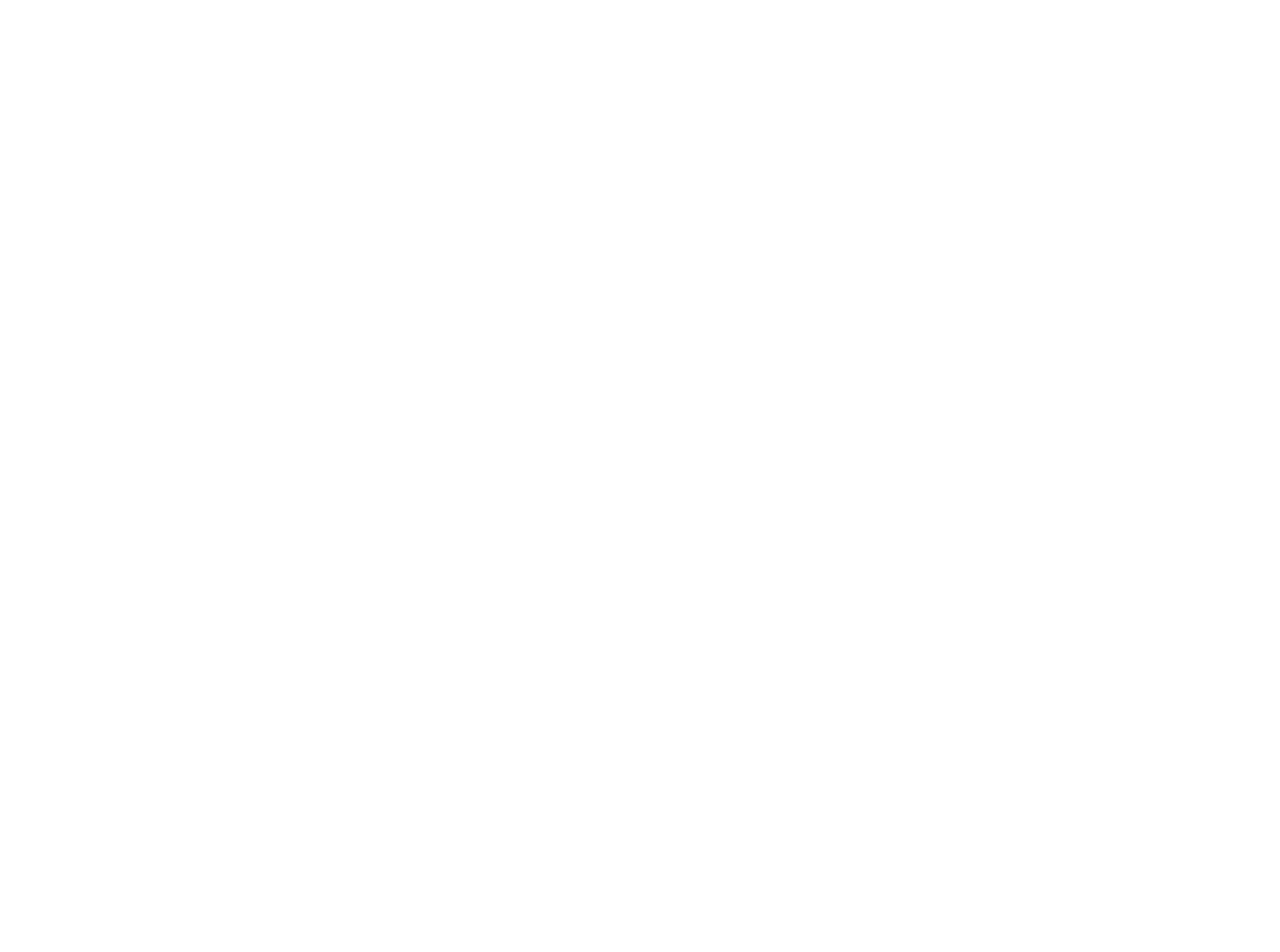
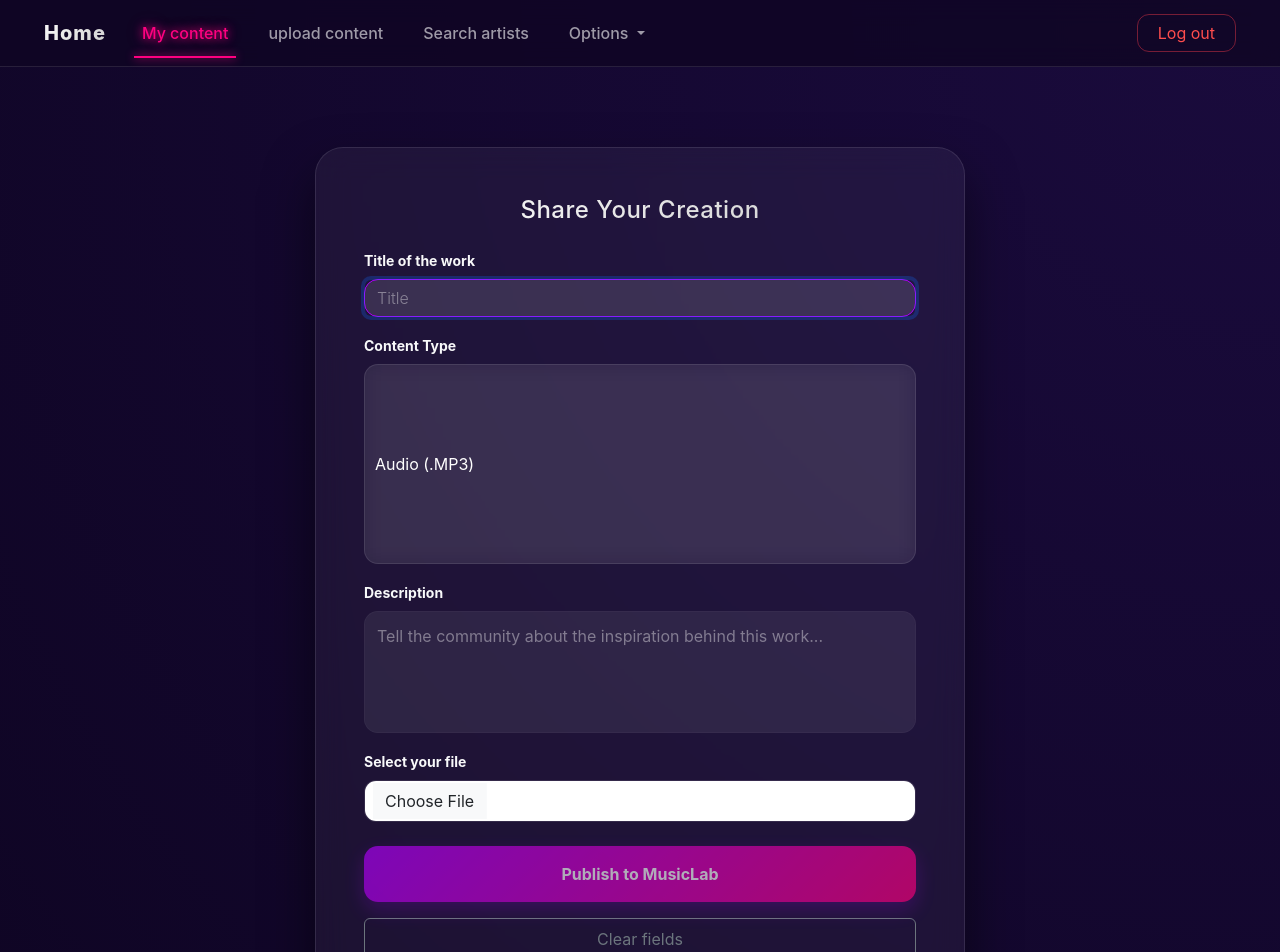
Before and after one commit to Bato05/Frontend-Musiclab, an Angular app: page /upload in a window 1280 px wide. Before the commit this address led to /. Shown: the top 952 px of the page. Before the commit the page ends 800 px from the top, so only its background shows below. Built offline with nearby package versions, Linux system fonts and the light colour scheme; sample sign-in values are in the browser's storage.

Commit message:
Formulario uploadContent 1.0 finalizado

```diff
--- a/src/app/app.routes.ts
+++ b/src/app/app.routes.ts
@@ -4,6 +4,7 @@ import { authGuard } from './services/guardService'; // Importamos el guard
 import { Login } from './components/forms/login/login';
 import { Register } from './components/forms/register/register';
 import { Home } from './components/dashboard/home/home';
+import { UploadContent } from './components/dashboard/uploadContent/uploadContent';
 
 export const routes: Routes = [
     // Redirecciones...
@@ -12,5 +13,8 @@ export const routes: Routes = [
     { path: 'register', component: Register},
     { path: 'home',
       component: Home,
+      canActivate: [authGuard]},
+    { path: 'upload',
+      component: UploadContent,
       canActivate: [authGuard]}
 ];
--- a/src/app/components/dashboard/home/home.html
+++ b/src/app/components/dashboard/home/home.html
@@ -7,10 +7,10 @@
     <div class="collapse navbar-collapse" id="navbarNavDropdown">
       <ul class="navbar-nav">
         <li class="nav-item">
-          <a class="nav-link active" aria-current="page" href="#">My content</a>
+          <a class="nav-link active" aria-current="page" routerLink="/home">My content</a>
         </li>
         <li class="nav-item">
-          <a class="nav-link" href="#">upload content</a>
+          <a class="nav-link" routerLink="/upload">upload content</a>
         </li>
         <li class="nav-item">
           <a class="nav-link" href="#">Search artists</a>
--- a/src/app/components/dashboard/home/home.ts
+++ b/src/app/components/dashboard/home/home.ts
@@ -1,13 +1,15 @@
+// app/components/dashboard/home/home.ts
 import { Component, OnInit, inject, ViewEncapsulation, ChangeDetectorRef } from '@angular/core';
 import { CommonModule } from '@angular/common';
 import { GetPosts } from '../../../services/getPosts';
-import { Router } from '@angular/router';
+import { Router, RouterLink } from '@angular/router';
 
 @Component({
   selector: 'app-home',
   standalone: true,
   encapsulation: ViewEncapsulation.None,
-  imports: [CommonModule],
+  imports: [CommonModule,
+            RouterLink],
   templateUrl: './home.html',
   styleUrl: '../../../app.css',
 })
--- /dev/null
+++ b/src/app/components/dashboard/uploadContent/uploadContent.html
@@ -0,0 +1,75 @@
+<nav class="navbar navbar-expand-lg bg-body-tertiary">
+  <div class="container-fluid">
+    <a class="navbar-brand" routerLink="/home">Home</a>
+    <button class="navbar-toggler" type="button" data-bs-toggle="collapse" data-bs-target="#navbarNavDropdown" aria-controls="navbarNavDropdown" aria-expanded="false" aria-label="Toggle navigation">
+      <span class="navbar-toggler-icon"></span>
+    </button>
+    <div class="collapse navbar-collapse" id="navbarNavDropdown">
+      <ul class="navbar-nav">
+        <li class="nav-item">
+            <a class="nav-link active" aria-current="page" routerLink="/home">My content</a>
+        </li>
+        <li class="nav-item">
+            <a class="nav-link" routerLink="/upload">upload content</a>
+        </li>
+        <li class="nav-item">
+          <a class="nav-link" href="#">Search artists</a>
+        </li>
+        <li class="nav-item dropdown">
+          <a class="nav-link dropdown-toggle" href="#" role="button" data-bs-toggle="dropdown" aria-expanded="false">
+            Options
+          </a>
+          <ul class="dropdown-menu">
+            <li><a class="dropdown-item" href="#">Profile</a></li>
+            <li><a class="dropdown-item" href="#">Settings</a></li>
+          </ul>
+        </li>
+      </ul>
+    </div>
+    <button type="button" (click)="logout()" class="btn btn-outline-danger">Log out</button>
+  </div>
+</nav>
+
+<!-- Formulario de creacion de publicaciones -->
+<div class="home-wrapper d-flex flex-column align-items-center mt-5">
+  <div class="auth-card p-5 w-100" style="max-width: 650px;">
+    <h2 class="card-title text-center mb-4">Share Your Creation</h2>
+
+    <form [formGroup]="formulario">
+      <div class="text-start mb-3">
+        <label class="form-label small fw-bold text-light">Title of the work</label>
+        <div class="input-group custom-input-group">
+          <input type="text" class="form-control bg-transparent border-0 text-white"
+                 placeholder="Title" formControlName="title" required autofocus>
+        </div>
+      </div>
+
+      <div class="text-start mb-3">
+        <label class="form-label small fw-bold text-light">Content Type</label>
+        <select class="form-control" formControlName="file_type" required>
+          <option value="audio">Audio (.MP3)</option>
+          <option value="score">Score (.PDF)</option>
+          <option value="lyric">Lyric (.Text)</option>
+        </select>
+      </div>
+
+      <div class="text-start mb-3">
+        <label class="form-label small fw-bold text-light">Description</label>
+        <textarea class="form-control" rows="4"
+                  placeholder="Tell the community about the inspiration behind this work..." formControlName="description"></textarea>
+      </div>
+
+      <div class="text-start mb-4">
+        <label class="form-label small fw-bold text-light">Select your file</label>
+        <input type="file" (change)="onFileSelected($event)" class="form-control btn-outline-light">
+      </div>
+
+      <button type="button" [disabled]="formulario.invalid" (click)="publicar()" class="btn btn-neon w-100 py-3 mb-3">
+        Publish to MusicLab
+      </button>
+      <button type="reset" class="btn btn-outline-secondary w-100 py-2">
+        Clear fields
+      </button>
+    </form>
+  </div>
+</div>
--- /dev/null
+++ b/src/app/components/dashboard/uploadContent/uploadContent.ts
@@ -0,0 +1,56 @@
+import { Component, inject, ViewEncapsulation } from '@angular/core';
+import { CommonModule } from '@angular/common';
+import { Router, RouterLink } from '@angular/router';
+import { Validators, FormBuilder, FormGroup, ReactiveFormsModule } from '@angular/forms';
+import { UploadService } from '../../../services/uploadService';
+
+@Component({
+  selector: 'app-upload-content',
+  standalone: true,
+  encapsulation: ViewEncapsulation.None,
+  // Agregamos ReactiveFormsModule a los imports
+  imports: [CommonModule, RouterLink, ReactiveFormsModule],
+  templateUrl: './uploadContent.html',
+  styleUrl: '../../../app.css',
+})
+export class UploadContent {
+  private router = inject(Router);
+
+  public formulario: FormGroup;
+
+  private uploadService = inject(UploadService);
+
+  constructor(private fb: FormBuilder) {
+    this.formulario = this.fb.group({
+      title: ['', [Validators.required, Validators.minLength(5)]],
+      file_type: ['audio', [Validators.required]],
+      description: ['', [Validators.maxLength(200)]]
+    });
+  }
+
+  logout(): void {
+    localStorage.clear();
+    sessionStorage.clear();
+    this.router.navigate(['/login']);
+  }
+
+  public selectedFile: File | null = null;
+
+  onFileSelected(event: any): void {
+      this.selectedFile = event.target.files[0];
+  }
+
+  publicar(): void {
+      if (this.formulario.valid) {
+          // Usamos el servicio pasando el formulario Y el archivo (aunque sea null)
+          this.uploadService.postPosts(this.formulario.value, this.selectedFile).subscribe({
+              next: (res: any) => {
+                  alert("¡Publicación realizada con éxito!");
+                  this.formulario.reset();
+                  this.selectedFile = null;
+              },
+              error: (err: any) => alert("Error en la publicación")
+          });
+      }
+  }
+}
--- /dev/null
+++ b/src/app/services/uploadService.ts
@@ -0,0 +1,33 @@
+import { Injectable } from '@angular/core';
+import { inject } from '@angular/core';
+import { HttpClient } from '@angular/common/http';
+import { Observable } from 'rxjs';
+
+@Injectable({
+  providedIn: 'root',
+})
+export class UploadService {
+  private http = inject(HttpClient);
+
+  private apiUrl = 'http://localhost/phpMusicLab/api/index.php?accion=posts';
+
+  postPosts(datosFormulario: any, archivo: File | null): Observable<any> {
+    const fd = new FormData();
+
+    // Obtenemos el ID del autor de la sesión actual
+    const sesion = JSON.parse(sessionStorage.getItem('user_session') || '{}');
+    const userId = sesion.user?.id;
+
+    fd.append('user_id', userId);
+    fd.append('title', datosFormulario.title);
+    fd.append('description', datosFormulario.description);
+    fd.append('file_type', datosFormulario.file_type);
+
+    // Solo adjuntamos la materia física si el usuario decidió subirla
+    if (archivo) {
+      fd.append('file', archivo);
+    }
+
+    return this.http.post(this.apiUrl, fd);
+  }
+}
```
Also changed, not shown: src/app/components/dashboard/uploadContent/uploadContent.css (added).
